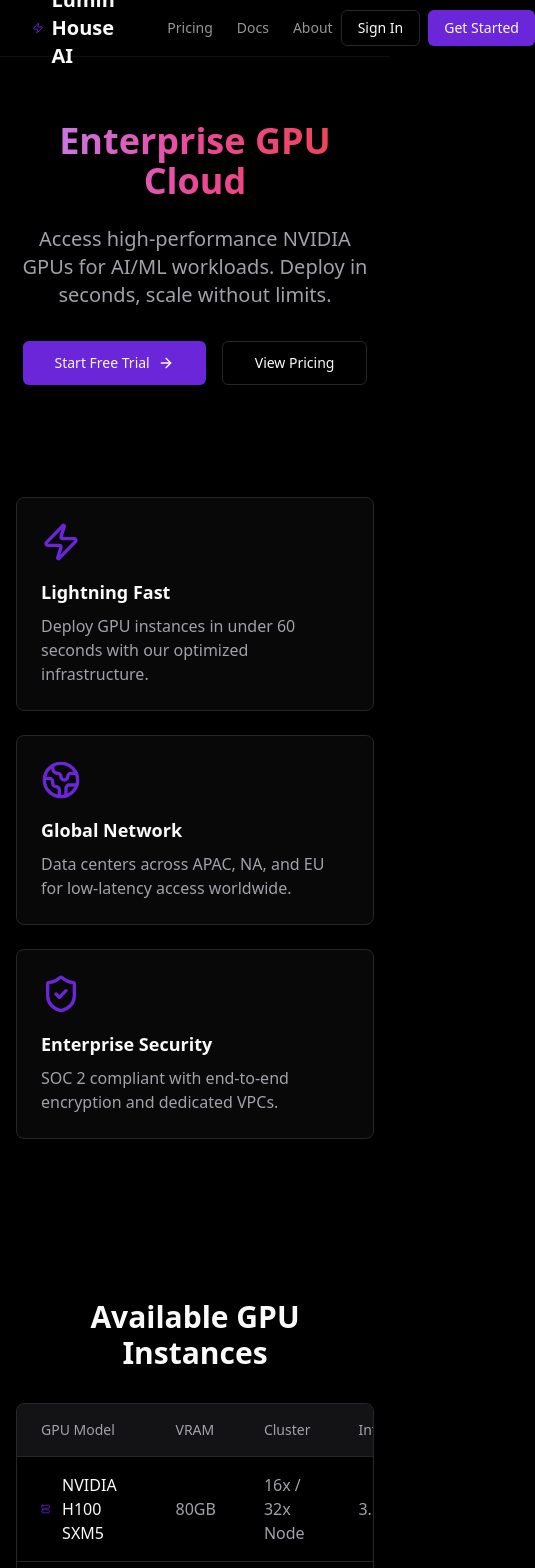
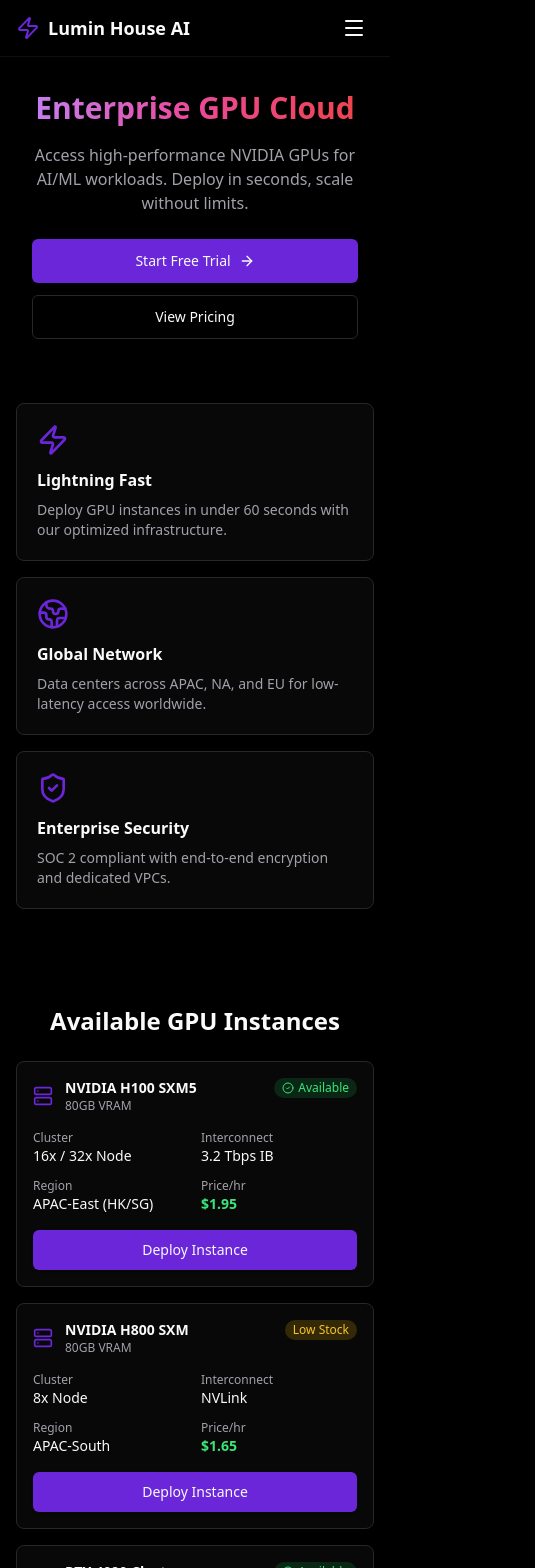
Before and after one commit to CaucasianWithoutCauc/lumin-house-ai, a Next.js app: page / in a window 390 px wide. Shown: the top 1568 px of the page, 535 px wide, since content can reach past the window. Built offline with nearby package versions, Linux system fonts and the light colour scheme.

Commit message:
Add mobile responsiveness for iPhone, Samsung, and foldable devices
Co-authored-by: CaucasianWithoutCauc <246939677+CaucasianWithoutCauc@users.noreply.github.com>

```diff
--- a/app/globals.css
+++ b/app/globals.css
@@ -36,7 +36,53 @@
   * {
     @apply border-border;
   }
+  html {
+    /* Enable smooth scrolling */
+    scroll-behavior: smooth;
+    /* Prevent horizontal overflow on mobile */
+    overflow-x: hidden;
+  }
   body {
     @apply bg-background text-foreground;
+    /* Safe area insets for notched phones (iPhone) and foldables */
+    padding-left: env(safe-area-inset-left);
+    padding-right: env(safe-area-inset-right);
+    padding-bottom: env(safe-area-inset-bottom);
+    /* Prevent text size adjustment on orientation change */
+    -webkit-text-size-adjust: 100%;
+    text-size-adjust: 100%;
+    /* Improve font rendering */
+    -webkit-font-smoothing: antialiased;
+    -moz-osx-font-smoothing: grayscale;
   }
 }
+
+/* Touch-friendly tap highlights for mobile */
+@layer utilities {
+  .touch-manipulation {
+    touch-action: manipulation;
+  }
+}
+
+/* Responsive typography for very small screens */
+@media (max-width: 320px) {
+  html {
+    font-size: 14px;
+  }
+}
+
+/* Foldable device support - outer screen */
+@media (max-width: 280px) {
+  html {
+    font-size: 14px;
+  }
+}
+
+/* Support for horizontal foldables (Z Fold when unfolded) */
+@media (min-width: 600px) and (max-width: 900px) and (min-height: 600px) {
+  .container {
+    max-width: 100%;
+    padding-left: 2rem;
+    padding-right: 2rem;
+  }
+}
--- a/app/layout.tsx
+++ b/app/layout.tsx
@@ -1,9 +1,17 @@
-import type { Metadata } from 'next';
+import type { Metadata, Viewport } from 'next';
 import './globals.css';
 
 export const metadata: Metadata = {
   title: 'Lumin House AI',
-  description: 'AI-powered smart home automation',
+  description: 'Enterprise GPU Cloud - Access high-performance NVIDIA GPUs for AI/ML workloads',
+};
+
+export const viewport: Viewport = {
+  width: 'device-width',
+  initialScale: 1,
+  maximumScale: 3,
+  userScalable: true,
+  viewportFit: 'cover', // Support for notched displays
 };
 
 export default function RootLayout({
@@ -12,8 +20,8 @@ export default function RootLayout({
   children: React.ReactNode;
 }) {
   return (
-    <html lang="en">
-      <body>{children}</body>
+    <html lang="en" className="dark">
+      <body className="min-h-screen antialiased">{children}</body>
     </html>
   );
 }
--- a/app/page.tsx
+++ b/app/page.tsx
@@ -38,31 +38,40 @@ const inventory = [
   }
 ];
 
+// Status styling helper
+const getStatusStyles = (status: string) => {
+  const styles = {
+    Available: "bg-success/20 text-success-foreground",
+    "Low Stock": "bg-warning/20 text-warning-foreground",
+  };
+  return styles[status as keyof typeof styles] || "bg-muted text-muted-foreground";
+};
+
 export default function Home() {
   return (
     <div className="min-h-screen bg-background">
       <Navbar />
 
       {/* Hero Section */}
-      <section className="container mx-auto px-4 py-16 text-center">
+      <section className="container mx-auto px-4 py-8 sm:py-12 md:py-16 text-center">
         <motion.div
           initial={{ opacity: 0, y: 20 }}
           animate={{ opacity: 1, y: 0 }}
           transition={{ duration: 0.5 }}
         >
-          <h1 className="text-4xl md:text-6xl font-bold mb-6 bg-gradient-to-r from-purple-400 via-pink-500 to-red-500 bg-clip-text text-transparent">
+          <h1 className="text-3xl sm:text-4xl md:text-5xl lg:text-6xl font-bold mb-4 sm:mb-6 bg-gradient-to-r from-purple-400 via-pink-500 to-red-500 bg-clip-text text-transparent leading-tight">
             Enterprise GPU Cloud
           </h1>
-          <p className="text-xl text-muted-foreground mb-8 max-w-2xl mx-auto">
+          <p className="text-base sm:text-lg md:text-xl text-muted-foreground mb-6 sm:mb-8 max-w-2xl mx-auto px-2">
             Access high-performance NVIDIA GPUs for AI/ML workloads.
             Deploy in seconds, scale without limits.
           </p>
-          <div className="flex justify-center gap-4">
-            <button className="inline-flex items-center justify-center rounded-md text-sm font-medium bg-primary text-primary-foreground shadow hover:bg-primary/90 h-11 px-8">
+          <div className="flex flex-col sm:flex-row justify-center gap-3 sm:gap-4 px-4 sm:px-0">
+            <button className="inline-flex items-center justify-center rounded-md text-sm font-medium bg-primary text-primary-foreground shadow hover:bg-primary/90 h-11 px-6 sm:px-8 w-full sm:w-auto">
               Start Free Trial
               <ArrowRight className="ml-2 h-4 w-4" />
             </button>
-            <button className="inline-flex items-center justify-center rounded-md text-sm font-medium border border-input bg-background shadow-sm hover:bg-accent hover:text-accent-foreground h-11 px-8">
+            <button className="inline-flex items-center justify-center rounded-md text-sm font-medium border border-input bg-background shadow-sm hover:bg-accent hover:text-accent-foreground h-11 px-6 sm:px-8 w-full sm:w-auto">
               View Pricing
             </button>
           </div>
@@ -70,45 +79,47 @@ export default function Home() {
       </section>
 
       {/* Features Section */}
-      <section className="container mx-auto px-4 py-12">
-        <div className="grid grid-cols-1 md:grid-cols-3 gap-6 mb-16">
+      <section className="container mx-auto px-4 py-8 sm:py-12">
+        <div className="grid grid-cols-1 sm:grid-cols-2 lg:grid-cols-3 gap-4 sm:gap-6 mb-8 sm:mb-16">
           <motion.div
             initial={{ opacity: 0, y: 20 }}
             animate={{ opacity: 1, y: 0 }}
             transition={{ duration: 0.5, delay: 0.1 }}
-            className="p-6 rounded-lg border border-border bg-card"
+            className="p-5 sm:p-6 rounded-lg border border-border bg-card"
           >
-            <Zap className="h-10 w-10 text-primary mb-4" />
-            <h3 className="text-lg font-semibold mb-2">Lightning Fast</h3>
-            <p className="text-muted-foreground">Deploy GPU instances in under 60 seconds with our optimized infrastructure.</p>
+            <Zap className="h-8 w-8 sm:h-10 sm:w-10 text-primary mb-3 sm:mb-4" />
+            <h3 className="text-base sm:text-lg font-semibold mb-2">Lightning Fast</h3>
+            <p className="text-sm sm:text-base text-muted-foreground">Deploy GPU instances in under 60 seconds with our optimized infrastructure.</p>
           </motion.div>
           <motion.div
             initial={{ opacity: 0, y: 20 }}
             animate={{ opacity: 1, y: 0 }}
             transition={{ duration: 0.5, delay: 0.2 }}
-            className="p-6 rounded-lg border border-border bg-card"
+            className="p-5 sm:p-6 rounded-lg border border-border bg-card"
           >
-            <Globe2 className="h-10 w-10 text-primary mb-4" />
-            <h3 className="text-lg font-semibold mb-2">Global Network</h3>
-            <p className="text-muted-foreground">Data centers across APAC, NA, and EU for low-latency access worldwide.</p>
+            <Globe2 className="h-8 w-8 sm:h-10 sm:w-10 text-primary mb-3 sm:mb-4" />
+            <h3 className="text-base sm:text-lg font-semibold mb-2">Global Network</h3>
+            <p className="text-sm sm:text-base text-muted-foreground">Data centers across APAC, NA, and EU for low-latency access worldwide.</p>
           </motion.div>
           <motion.div
             initial={{ opacity: 0, y: 20 }}
             animate={{ opacity: 1, y: 0 }}
             transition={{ duration: 0.5, delay: 0.3 }}
-            className="p-6 rounded-lg border border-border bg-card"
+            className="p-5 sm:p-6 rounded-lg border border-border bg-card sm:col-span-2 lg:col-span-1"
           >
-            <ShieldCheck className="h-10 w-10 text-primary mb-4" />
-            <h3 className="text-lg font-semibold mb-2">Enterprise Security</h3>
-            <p className="text-muted-foreground">SOC 2 compliant with end-to-end encryption and dedicated VPCs.</p>
+            <ShieldCheck className="h-8 w-8 sm:h-10 sm:w-10 text-primary mb-3 sm:mb-4" />
+            <h3 className="text-base sm:text-lg font-semibold mb-2">Enterprise Security</h3>
+            <p className="text-sm sm:text-base text-muted-foreground">SOC 2 compliant with end-to-end encryption and dedicated VPCs.</p>
           </motion.div>
         </div>
       </section>
 
       {/* GPU Inventory Section */}
-      <section className="container mx-auto px-4 py-12">
-        <h2 className="text-3xl font-bold mb-8 text-center">Available GPU Instances</h2>
-        <div className="rounded-lg border border-border overflow-hidden">
+      <section className="container mx-auto px-4 py-8 sm:py-12">
+        <h2 className="text-2xl sm:text-3xl font-bold mb-6 sm:mb-8 text-center">Available GPU Instances</h2>
+
+        {/* Desktop Table - Hidden on mobile */}
+        <div className="hidden lg:block rounded-lg border border-border overflow-hidden">
           <table className="w-full">
             <thead className="bg-muted/50">
               <tr>
@@ -142,11 +153,7 @@ export default function Home() {
                   <td className="px-6 py-4 text-muted-foreground">{gpu.region}</td>
                   <td className="px-6 py-4 font-semibold text-success-foreground">{gpu.price}</td>
                   <td className="px-6 py-4">
-                    <span className={`inline-flex items-center px-2.5 py-0.5 rounded-full text-xs font-medium ${
-                      gpu.status === "Available"
-                        ? "bg-success/20 text-success-foreground"
-                        : "bg-warning/20 text-warning-foreground"
-                    }`}>
+                    <span className={`inline-flex items-center px-2.5 py-0.5 rounded-full text-xs font-medium ${getStatusStyles(gpu.status)}`}>
                       {gpu.status === "Available" && <CheckCircle2 className="h-3 w-3 mr-1" />}
                       {gpu.status}
                     </span>
@@ -161,11 +168,63 @@ export default function Home() {
             </tbody>
           </table>
         </div>
+
+        {/* Mobile Cards - Hidden on desktop */}
+        <div className="lg:hidden space-y-4">
+          {inventory.map((gpu) => (
+            <motion.div
+              key={gpu.id}
+              initial={{ opacity: 0, y: 10 }}
+              animate={{ opacity: 1, y: 0 }}
+              className="rounded-lg border border-border bg-card p-4 sm:p-5"
+            >
+              {/* Card Header */}
+              <div className="flex items-start justify-between mb-4">
+                <div className="flex items-center">
+                  <Server className="h-5 w-5 text-primary mr-3 flex-shrink-0" />
+                  <div>
+                    <h3 className="font-semibold text-sm sm:text-base">{gpu.name}</h3>
+                    <p className="text-xs sm:text-sm text-muted-foreground">{gpu.vram} VRAM</p>
+                  </div>
+                </div>
+                <span className={`inline-flex items-center px-2 py-0.5 rounded-full text-xs font-medium ${getStatusStyles(gpu.status)}`}>
+                  {gpu.status === "Available" && <CheckCircle2 className="h-3 w-3 mr-1" />}
+                  {gpu.status}
+                </span>
+              </div>
+
+              {/* Card Details Grid */}
+              <div className="grid grid-cols-2 gap-3 mb-4 text-sm">
+                <div>
+                  <p className="text-muted-foreground text-xs">Cluster</p>
+                  <p className="font-medium">{gpu.clusterSize}</p>
+                </div>
+                <div>
+                  <p className="text-muted-foreground text-xs">Interconnect</p>
+                  <p className="font-medium">{gpu.interconnect}</p>
+                </div>
+                <div>
+                  <p className="text-muted-foreground text-xs">Region</p>
+                  <p className="font-medium">{gpu.region}</p>
+                </div>
+                <div>
+                  <p className="text-muted-foreground text-xs">Price/hr</p>
+                  <p className="font-semibold text-success-foreground">{gpu.price}</p>
+                </div>
+              </div>
+
+              {/* Card Action */}
+              <button className="inline-flex items-center justify-center rounded-md text-sm font-medium bg-primary text-primary-foreground shadow hover:bg-primary/90 h-10 px-4 w-full">
+                Deploy Instance
+              </button>
+            </motion.div>
+          ))}
+        </div>
       </section>
 
       {/* Footer */}
-      <footer className="border-t border-border mt-16 py-8">
-        <div className="container mx-auto px-4 text-center text-muted-foreground">
+      <footer className="border-t border-border mt-8 sm:mt-16 py-6 sm:py-8">
+        <div className="container mx-auto px-4 text-center text-muted-foreground text-sm sm:text-base">
           <p>© 2024 Lumin House AI. All rights reserved.</p>
         </div>
       </footer>
--- a/components/Navbar.tsx
+++ b/components/Navbar.tsx
@@ -1,19 +1,24 @@
 "use client";
 
 import Link from "next/link";
-import { Server, Zap, Menu } from "lucide-react";
+import { useState } from "react";
+import { Zap, Menu, X } from "lucide-react";
 
 export function Navbar() {
+  const [isMenuOpen, setIsMenuOpen] = useState(false);
+
   return (
     <nav className="sticky top-0 z-50 w-full border-b border-border/40 bg-background/95 backdrop-blur supports-[backdrop-filter]:bg-background/60">
-      <div className="container flex h-14 max-w-screen-2xl items-center">
+      <div className="container flex h-14 max-w-screen-2xl items-center px-4">
         <div className="mr-4 flex">
           <Link href="/" className="mr-6 flex items-center space-x-2">
             <Zap className="h-6 w-6 text-primary" />
-            <span className="font-bold text-xl">Lumin House AI</span>
+            <span className="font-bold text-lg sm:text-xl">Lumin House AI</span>
           </Link>
         </div>
-        <div className="flex flex-1 items-center justify-between space-x-2 md:justify-end">
+
+        {/* Desktop Navigation */}
+        <div className="hidden md:flex flex-1 items-center justify-end space-x-2">
           <nav className="flex items-center space-x-6 text-sm font-medium">
             <Link
               href="/pricing"
@@ -34,7 +39,7 @@ export function Navbar() {
               About
             </Link>
           </nav>
-          <div className="flex items-center space-x-2">
+          <div className="flex items-center space-x-2 ml-4">
             <button className="inline-flex items-center justify-center whitespace-nowrap rounded-md text-sm font-medium transition-colors focus-visible:outline-none focus-visible:ring-1 focus-visible:ring-ring disabled:pointer-events-none disabled:opacity-50 border border-input bg-background shadow-sm hover:bg-accent hover:text-accent-foreground h-9 px-4 py-2">
               Sign In
             </button>
@@ -43,7 +48,57 @@ export function Navbar() {
             </button>
           </div>
         </div>
+
+        {/* Mobile Menu Button */}
+        <div className="flex md:hidden flex-1 justify-end">
+          <button
+            onClick={() => setIsMenuOpen(!isMenuOpen)}
+            className="inline-flex items-center justify-center rounded-md p-2 text-foreground hover:bg-accent hover:text-accent-foreground"
+            aria-label="Toggle menu"
+          >
+            {isMenuOpen ? <X className="h-6 w-6" /> : <Menu className="h-6 w-6" />}
+          </button>
+        </div>
       </div>
+
+      {/* Mobile Navigation Menu */}
+      {isMenuOpen && (
+        <div className="md:hidden border-t border-border/40 bg-background">
+          <div className="container px-4 py-4 space-y-4">
+            <nav className="flex flex-col space-y-3">
+              <Link
+                href="/pricing"
+                className="text-foreground/80 hover:text-foreground py-2"
+                onClick={() => setIsMenuOpen(false)}
+              >
+                Pricing
+              </Link>
+              <Link
+                href="/docs"
+                className="text-foreground/80 hover:text-foreground py-2"
+                onClick={() => setIsMenuOpen(false)}
+              >
+                Docs
+              </Link>
+              <Link
+                href="/about"
+                className="text-foreground/80 hover:text-foreground py-2"
+                onClick={() => setIsMenuOpen(false)}
+              >
+                About
+              </Link>
+            </nav>
+            <div className="flex flex-col space-y-2 pt-2 border-t border-border/40">
+              <button className="inline-flex items-center justify-center whitespace-nowrap rounded-md text-sm font-medium transition-colors focus-visible:outline-none focus-visible:ring-1 focus-visible:ring-ring disabled:pointer-events-none disabled:opacity-50 border border-input bg-background shadow-sm hover:bg-accent hover:text-accent-foreground h-10 px-4 py-2 w-full">
+                Sign In
+              </button>
+              <button className="inline-flex items-center justify-center whitespace-nowrap rounded-md text-sm font-medium transition-colors focus-visible:outline-none focus-visible:ring-1 focus-visible:ring-ring disabled:pointer-events-none disabled:opacity-50 bg-primary text-primary-foreground shadow hover:bg-primary/90 h-10 px-4 py-2 w-full">
+                Get Started
+              </button>
+            </div>
+          </div>
+        </div>
+      )}
     </nav>
   );
 }
```
